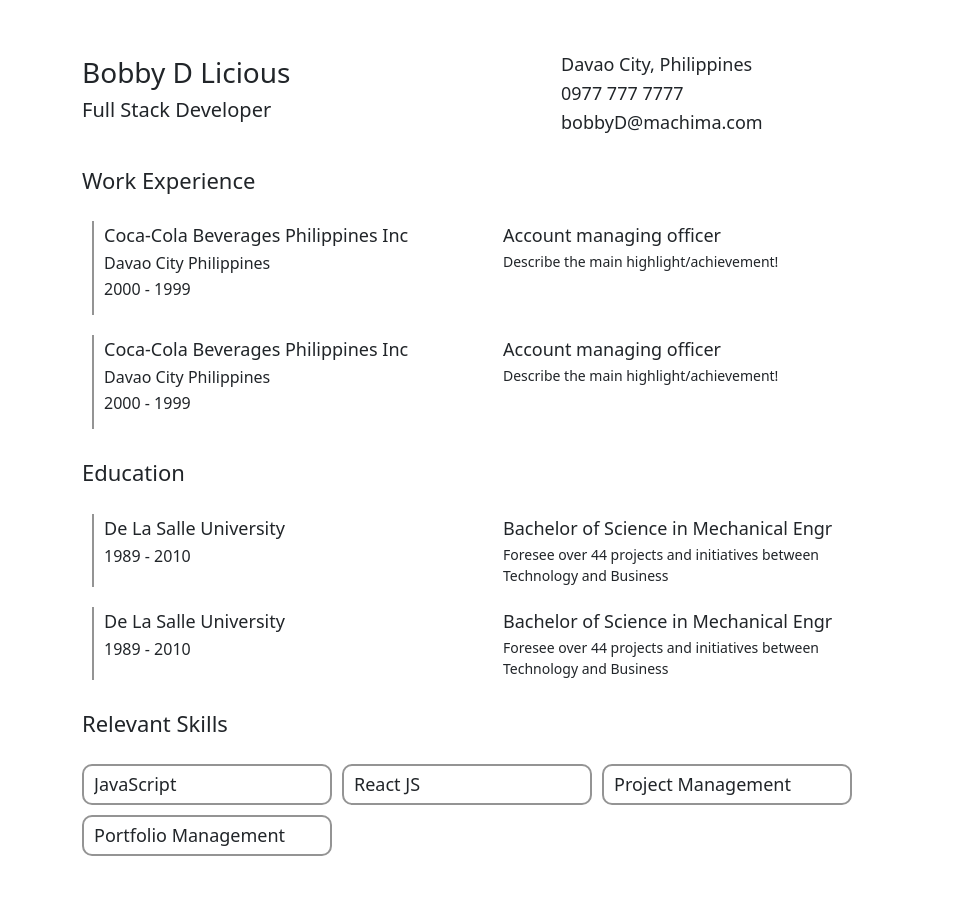
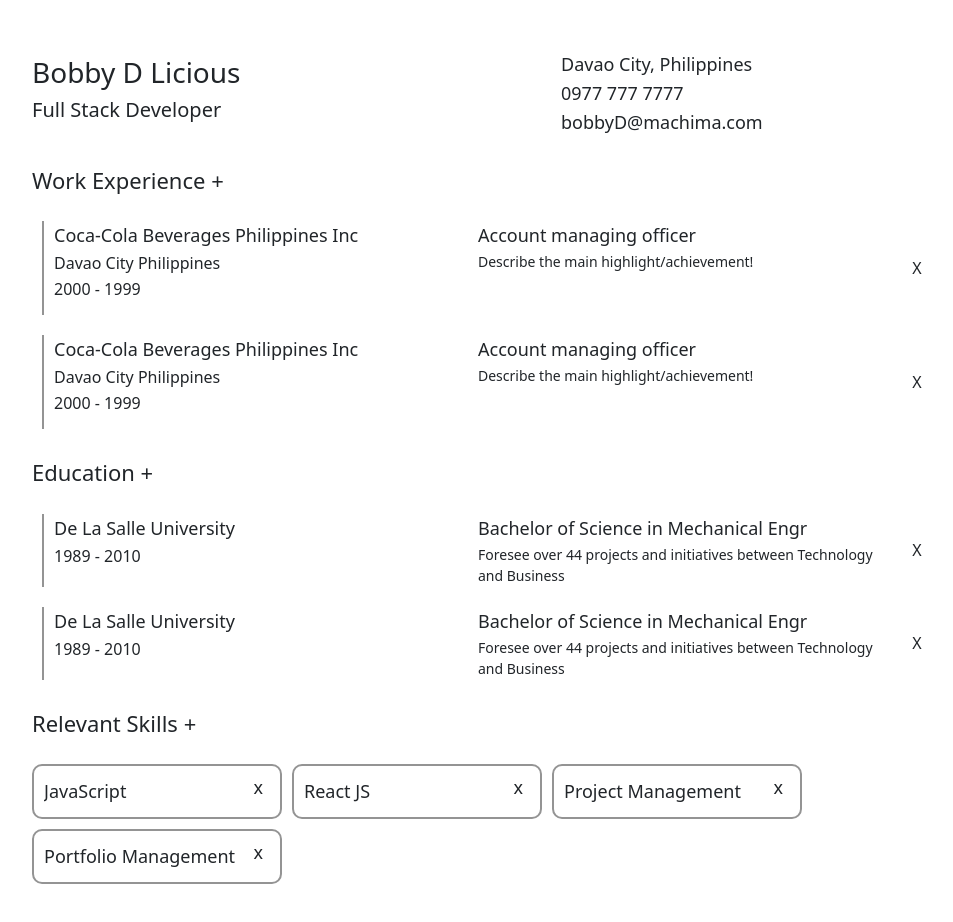
Before and after one commit to jedtap/cv-maker-lite, a React (Create React App) app: page / in a window 1280 px wide. Shown: the top 922 px of the page, without its empty margins (158-1111 px from the left). Built offline with nearby package versions, Linux system fonts and the light colour scheme.

Commit message:
add + and x UI

```diff
--- a/src/components/Education.js
+++ b/src/components/Education.js
@@ -6,7 +6,9 @@ class Education extends Component {
   render() {
     return (
       <div className="education">
-        <h2>Education</h2>
+        <span>
+          <h2>Education <span>+</span></h2>
+        </span>
 
         <div className="education-group">
           <div className="education-left">
@@ -16,6 +18,9 @@ class Education extends Component {
           <div className="education-right">
             <input className="form-control-plaintext education-subtitle" type="text" placeholder="Degree/Certificate Received" value="Bachelor of Science in Mechanical Engr" />
             <textarea className="form-control-plaintext" placeholder="Showcase your achievements here!" rows="2" value="Foresee over 44 projects and initiatives between Technology and Business" />
+          </div>
+          <div className="education-delete">
+            X
           </div>
         </div>
 
@@ -28,6 +33,9 @@ class Education extends Component {
             <input className="form-control-plaintext education-subtitle" type="text" placeholder="Degree/Certificate Received" value="Bachelor of Science in Mechanical Engr" />
             <textarea className="form-control-plaintext" placeholder="Showcase your achievements here!" rows="2" value="Foresee over 44 projects and initiatives between Technology and Business" />
           </div>
+          <div className="education-delete">
+            X
+          </div>
         </div>
 
       </div>
--- a/src/components/Skills.js
+++ b/src/components/Skills.js
@@ -6,12 +6,27 @@ class Skills extends Component {
   render() {
     return (
       <div className="skills">
-        <h2>Relevant Skills</h2>
+        <span>
+          <h2>Relevant Skills <span>+</span></h2>
+        </span>
+
         <div className="skills-group">
-          <input className="form-control-plaintext" type="text" placeholder="Your Skill Here" value="JavaScript" />
-          <input className="form-control-plaintext" type="text" placeholder="Your Skill Here" value="React JS" />
-          <input className="form-control-plaintext" type="text" placeholder="Your Skill Here" value="Project Management" />
-          <input className="form-control-plaintext" type="text" placeholder="Your Skill Here" value="Portfolio Management" />
+          <span>
+            <input className="form-control-plaintext" type="text" placeholder="Your Skill Here" value="JavaScript" />
+            <span> x </span>
+          </span>
+          <span>
+            <input className="form-control-plaintext" type="text" placeholder="Your Skill Here" value="React JS" />
+            <span> x </span>
+          </span>
+          <span>
+            <input className="form-control-plaintext" type="text" placeholder="Your Skill Here" value="Project Management" />
+            <span> x </span>
+          </span>
+          <span>
+            <input className="form-control-plaintext" type="text" placeholder="Your Skill Here" value="Portfolio Management" />
+            <span> x </span>
+          </span>
         </div>
       </div>
     );
--- a/src/components/Work.js
+++ b/src/components/Work.js
@@ -6,7 +6,9 @@ class Work extends Component {
   render() {
     return (
       <div className="work">
-        <h2>Work Experience</h2>
+        <span>
+          <h2>Work Experience <span>+</span></h2>
+        </span>
 
         <div className="work-group">
           <div className="work-left">
@@ -17,6 +19,9 @@ class Work extends Component {
           <div className="work-right">
             <input className="form-control-plaintext work-subtitle" type="text" placeholder="Job Title" value="Account managing officer" />
             <textarea className="form-control-plaintext" placeholder="Describe your main highlight/achievement!" rows="3" value="Describe the main highlight/achievement!" />
+          </div>
+          <div className="work-delete">
+            X
           </div>
         </div>
 
@@ -30,6 +35,9 @@ class Work extends Component {
             <input className="form-control-plaintext work-subtitle" type="text" placeholder="Job Title" value="Account managing officer" />
             <textarea className="form-control-plaintext" placeholder="Describe your main highlight/achievement!" rows="3" value="Describe the main highlight/achievement!" />
           </div>
+          <div className="work-delete">
+            X
+          </div>
         </div>
 
       </div>
--- a/src/styles/App.css
+++ b/src/styles/App.css
@@ -1,5 +1,5 @@
 .main {
-  width: 800px;
+  width: 900px;
   margin: auto;
 
   display: grid;
--- a/src/styles/Education.css
+++ b/src/styles/Education.css
@@ -6,7 +6,7 @@
 
 }
 
-.education > h2 {
+.education > span > h2 {
   font-size: 22px;
 }
 
@@ -16,7 +16,7 @@
   padding-left: 10px;
 
   display: grid;
-  grid-template-columns: auto auto;
+  grid-template-columns: auto auto 30px;
   gap: 20px;
 }
 
@@ -35,3 +35,9 @@
   padding: 0;
   resize: none;
 }
+
+
+.education-delete {
+  align-self: center;
+  justify-self: center;
+}
--- a/src/styles/Skills.css
+++ b/src/styles/Skills.css
@@ -4,7 +4,7 @@
   gap: 20px;
 }
 
-.skills > h2 {
+.skills > span > h2 {
   font-size: 22px;
 }
 
@@ -14,10 +14,17 @@
   gap: 10px;
 }
 
-.skills-group > input {
+.skills-group > span {
   width: 250px;
   font-size: 18px;
   border: 2px solid rgb(148, 148, 148);
   border-radius: 10px;
   padding: 5px 10px;
+
+  display: flex;
 }
+
+
+.skills-group > span > span {
+  padding: 3px 7px;
+}
--- a/src/styles/Work.css
+++ b/src/styles/Work.css
@@ -4,7 +4,7 @@
   gap: 20px;
 }
 
-.work > h2 {
+.work > span > h2 {
   font-size: 22px;
 }
 
@@ -14,7 +14,7 @@
   padding-left: 10px;
 
   display: grid;
-  grid-template-columns: auto auto;
+  grid-template-columns: auto auto 30px;
   gap: 20px;
 }
 
@@ -33,3 +33,8 @@
   padding: 0;
   resize: none;
 }
+
+.work-delete {
+  align-self: center;
+  justify-self: center;
+}
```
